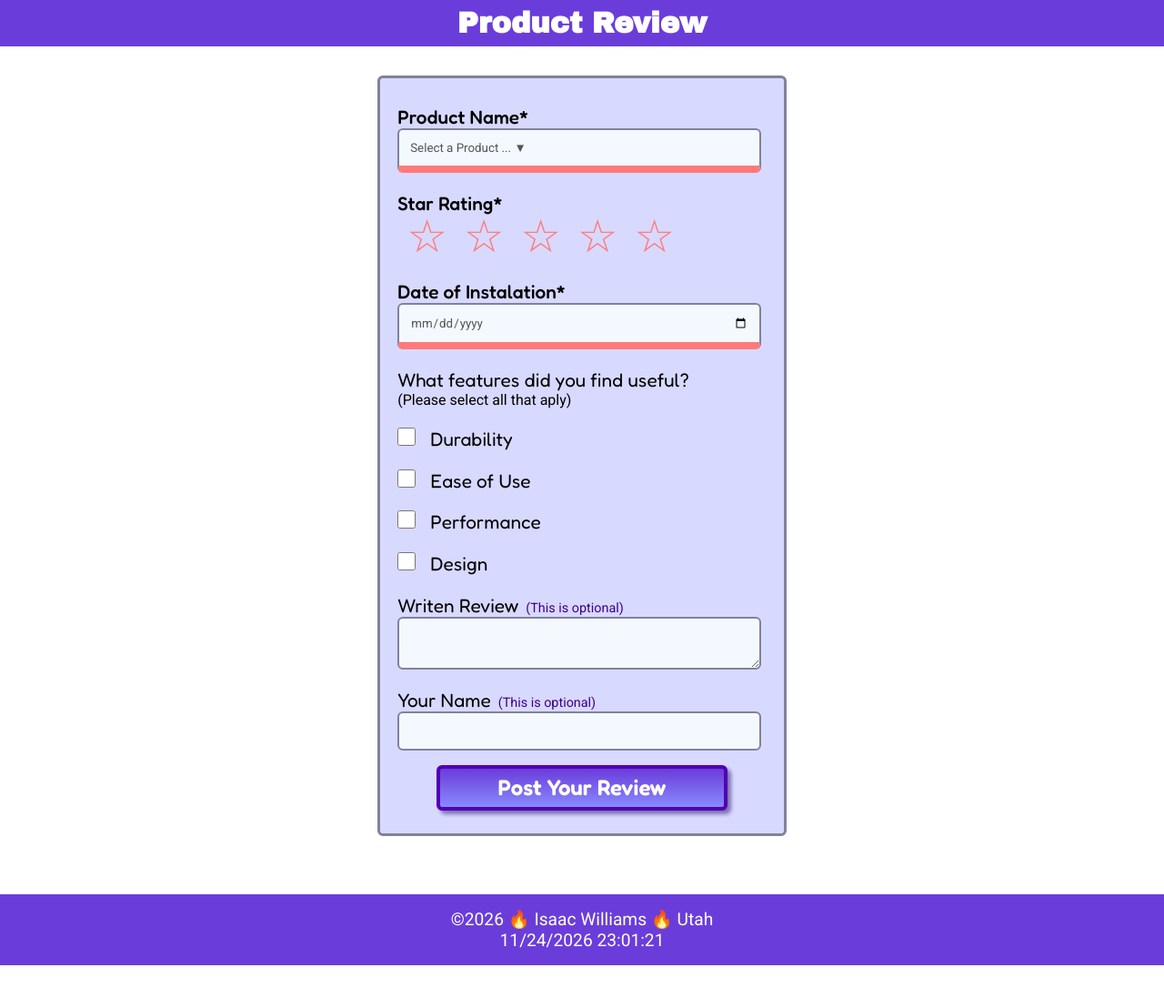
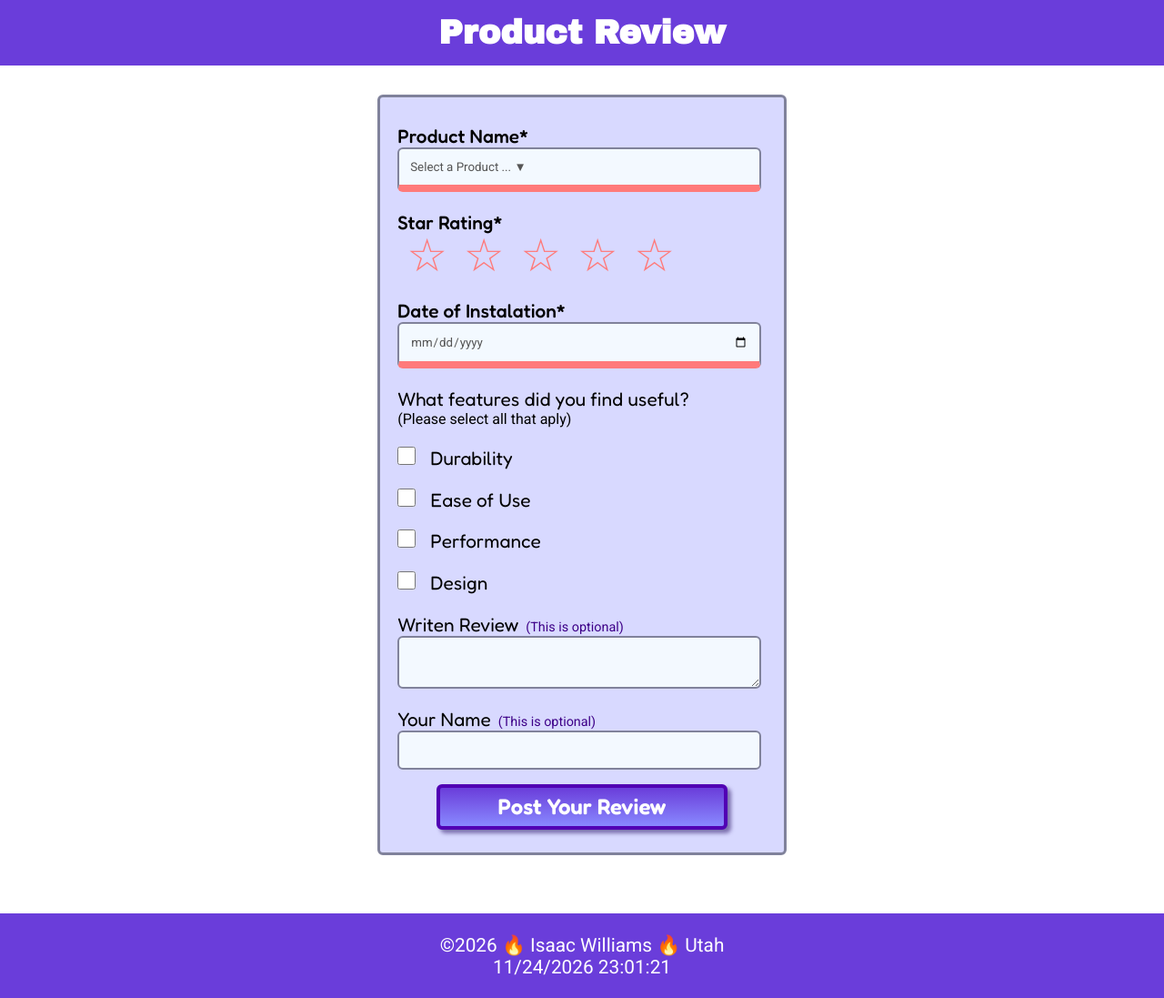
Before and after one commit to IsaacBWilliams/wdd131, a plain HTML site: page form.html in a window 1280 px wide. Shown: the whole page at 91% size. Before the commit the page ends 1061 px from the top, so only its background shows below. Drawn offline with Linux system fonts and the light colour scheme.

Commit message:
Week05 Project Com3

```diff
--- a/form.html
+++ b/form.html
@@ -1,6 +1,3 @@
-<!-- (= 1 =) The remaining options are created dynamically using a provided product array.
-Each option must have a value attribute that is the product name -->
-
 <!DOCTYPE html>
 <html lang="en">
 <head>
@@ -20,17 +17,19 @@ Each option must have a value attribute that is the product name -->
 </head>
 <body>
     <main>
+        <header>
+            <h1>Product Review</h1>
+        </header>
 
-        <h1>Product Review</h1>
 
-        <form methor="get" action="review.html" class="wf1">
+        <form method="get" action="review.html" class="wf1">
 
-            <!-------- The Product Name Part -------->
+            <!-- The Product Name Part -->
             <label class="bold">Product Name*<select id="proName" name="proName" required>
                 <option disabled selected value="">Select a Product ... &#9660;</option>
             </select></label>
 
-            <!-------- The Star Rating Part -------->
+            <!--The Star Rating Part -->
             <div class="divLabel bold">Star Rating*</div>
             <div class="starRatingGroup">
                 <input type="radio" name="starRating" id="5star" value="5" required> <label for="5star"></label>
@@ -40,10 +39,10 @@ Each option must have a value attribute that is the product name -->
                 <input type="radio" name="starRating" id="1star" value="1" required> <label for="1star"></label>
             </div>
 
-            <!-------- The Date of instalation Part -------->
+            <!-- The Date of instalation Part -->
             <label class="bold">Date of Instalation*<input type="date" id="dateOfInstal" name="dateOfInstal" required></label>
 
-            <!-------- The Useful Features Part -------->
+            <!--he Useful Features Part-->
             <div class="divLabel">What features did you find useful?</div>
             <p>(Please select all that aply)</p>
             <label><input type="checkbox" id="durability" name="durability" value="yes">Durability</label>
@@ -51,13 +50,13 @@ Each option must have a value attribute that is the product name -->
             <label><input type="checkbox" id="performance" name="performance" value="yes">Performance</label>
             <label><input type="checkbox" id="design" name="design" value="yes">Design</label>
 
-            <!-------- The Writen Review Part -------->
-            <label>Writen Review<p class="smallPrint">(This is optional)</p><textarea id="writenReview" name="writenReview"></textarea></label>
+            <!-- The Writen Review Part -->
+            <label>Writen Review<span class="smallPrint">(This is optional)</span><textarea id="writenReview" name="writenReview"></textarea></label>
 
-            <!-------- The Name Part -------->
-            <label>Your Name<p class="smallPrint">(This is optional)</p><input type="text" id="name" name="name"></label>
+            <!-- The Name Part -->
+            <label>Your Name<span class="smallPrint">(This is optional)</span><input type="text" id="name" name="name"></label>
 
-            <!-------- The Submit Button Part -------->
+            <!-- The Submit Button Part -->
             <button type="submit" class="readyButton">Post Your Review</button>
         </form>
     </main>
--- a/styles/form.css
+++ b/styles/form.css
@@ -213,3 +213,17 @@ footer{
 
     }
  }
+
+ /* query selectors */
+ @media screen and (min-width: 600px) {
+
+    h1{
+        font-size: 2.3rem;
+        padding: 1rem;
+    }
+
+    footer{
+        font-size: 1.3rem;
+        padding: 1.4rem;
+    }
+}
```
Also changed, not shown: review.html (+3 -1 lines).
